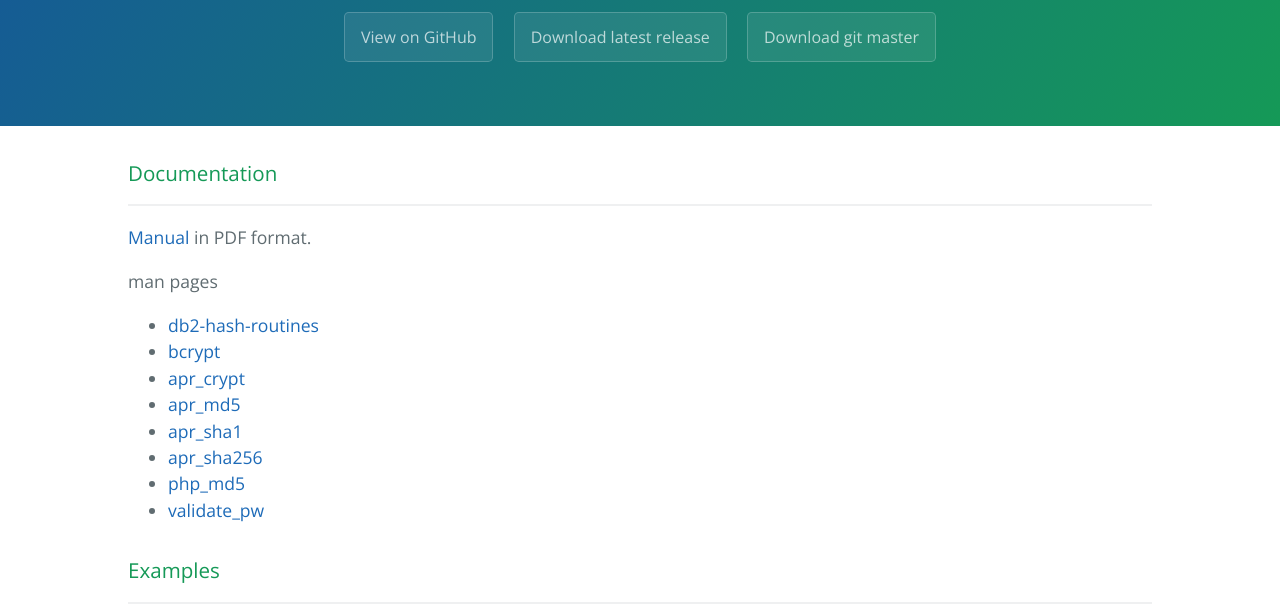
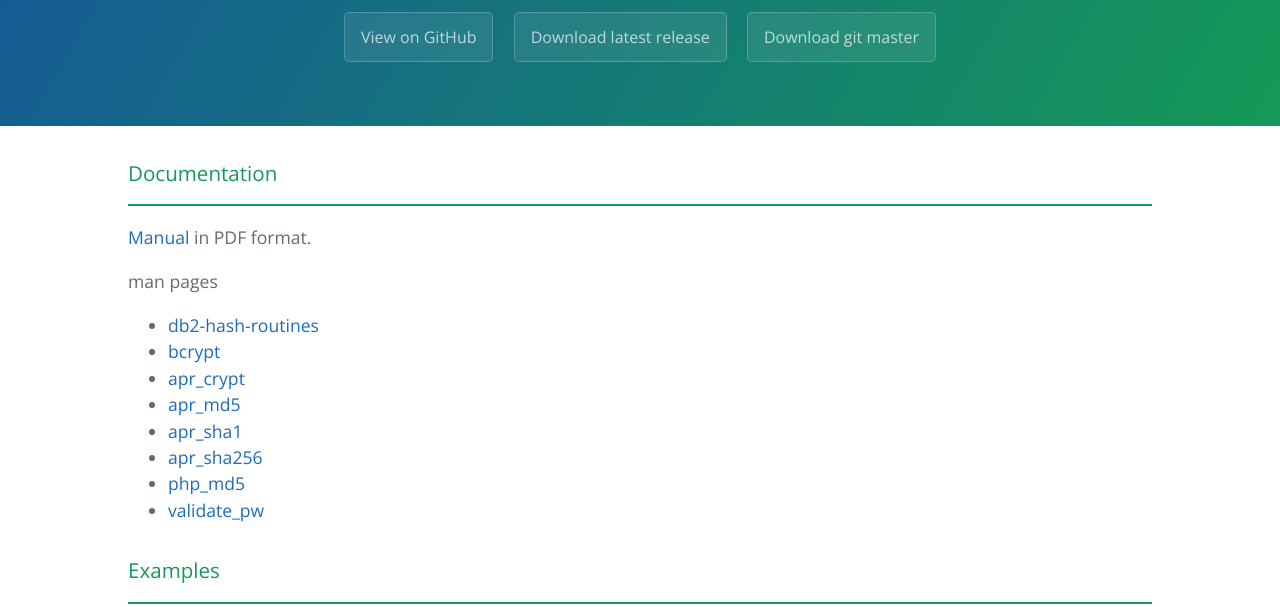
Before and after one commit to tessus/db2-hash-routines, a plain HTML site: page index.html in a window 1280 px wide. Shown: the part 193-800 px from the top of the page. Drawn offline with nearby package versions, Linux system fonts and the light colour scheme.

Commit message:
change color of <hr>

```diff
--- a/stylesheets/stylesheet.css
+++ b/stylesheets/stylesheet.css
@@ -200,7 +200,7 @@ a {
   height: 2px;
   padding: 0;
   margin: 1rem 0;
-  background-color: #eff0f1;
+  background-color: #159957;
   border: 0; }
 
 @media screen and (min-width: 64em) {
```
